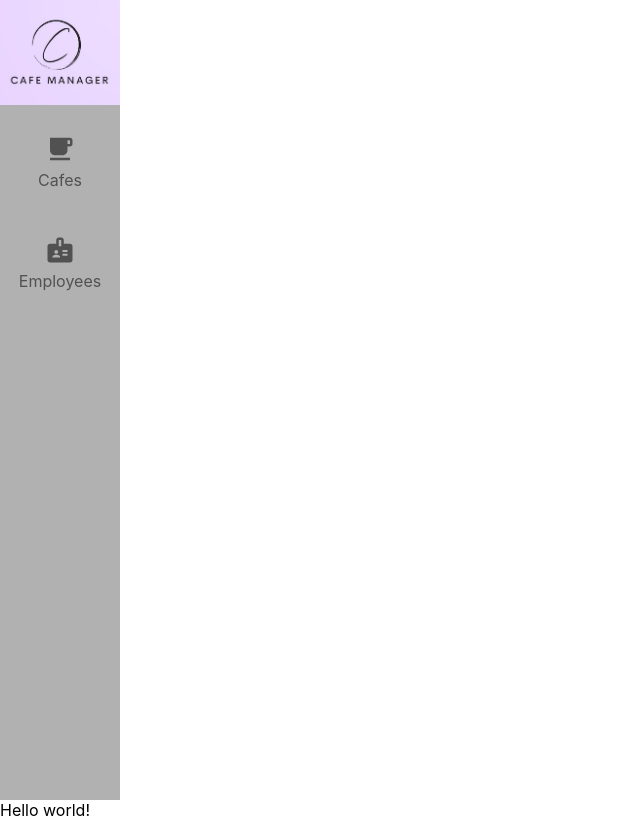
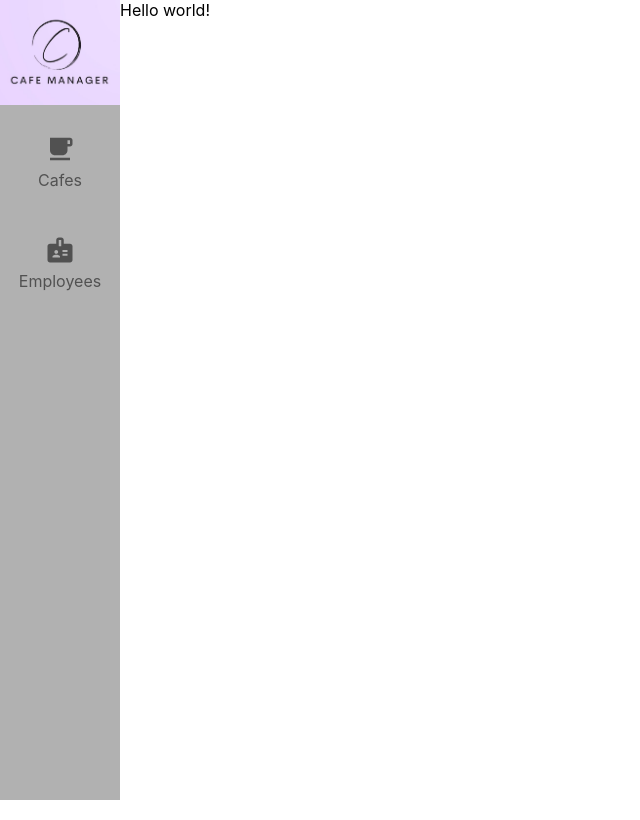
Before and after one commit to gohruichuan/react-cafe-employee, a React (Create React App) app: page / in a window 1280 px wide. Shown: the whole page, without its empty margins (0-640 px from the left). Built offline with nearby package versions, Linux system fonts and the light colour scheme.

Commit message:
fix: main app layout

```diff
--- a/src/App.scss
+++ b/src/App.scss
@@ -1,6 +1,7 @@
 $sidebarBg: #b1b1b1;
 
 .App {
+    display: flex;
     .MuiSvgIcon-root{
         font-size: 30px !important;
     }
--- a/src/route.tsx
+++ b/src/route.tsx
@@ -10,4 +10,3 @@ const routes = createBrowserRouter([
 ]);
 
 export default routes
-//  module.exports = {router}
```
